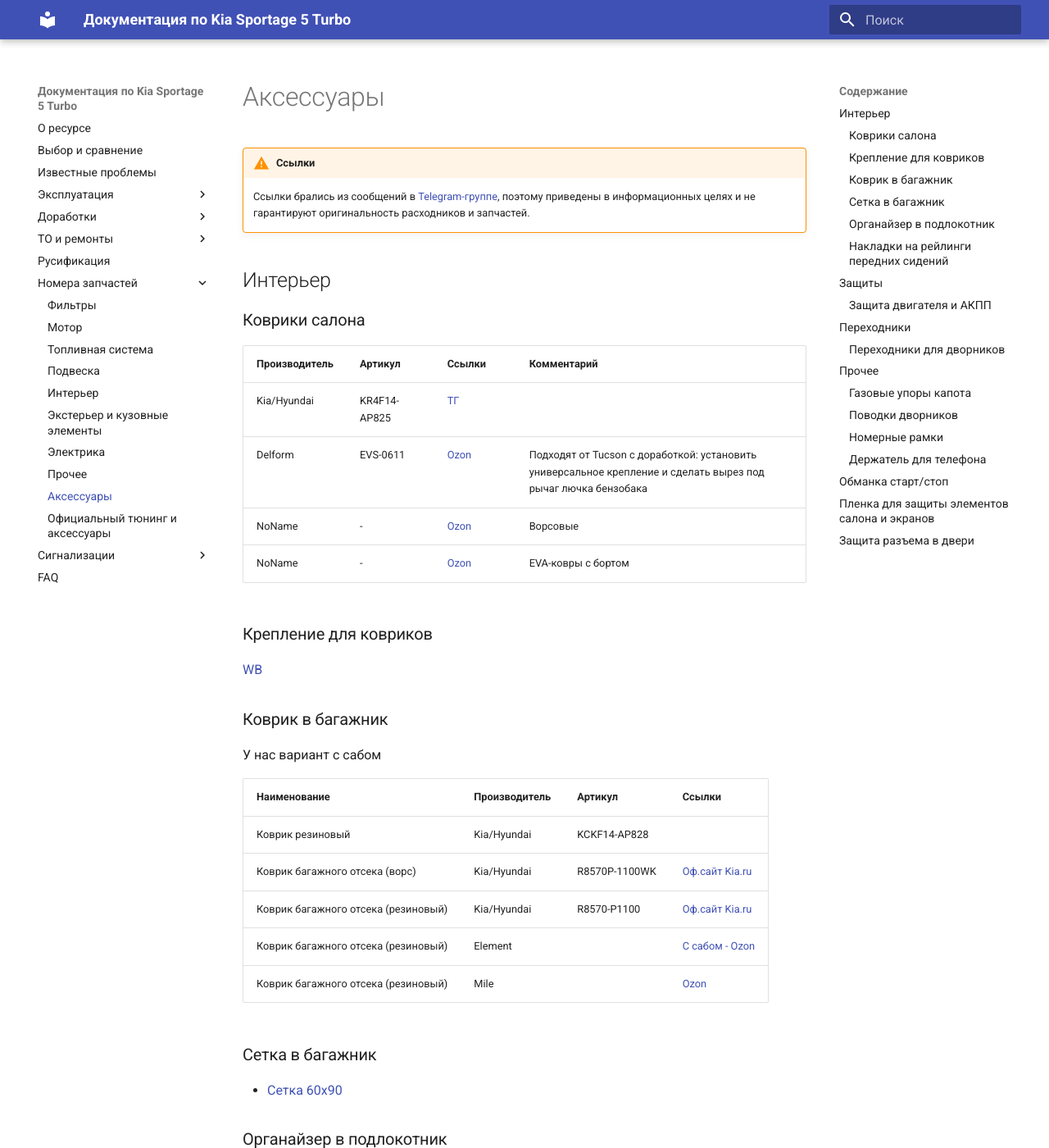
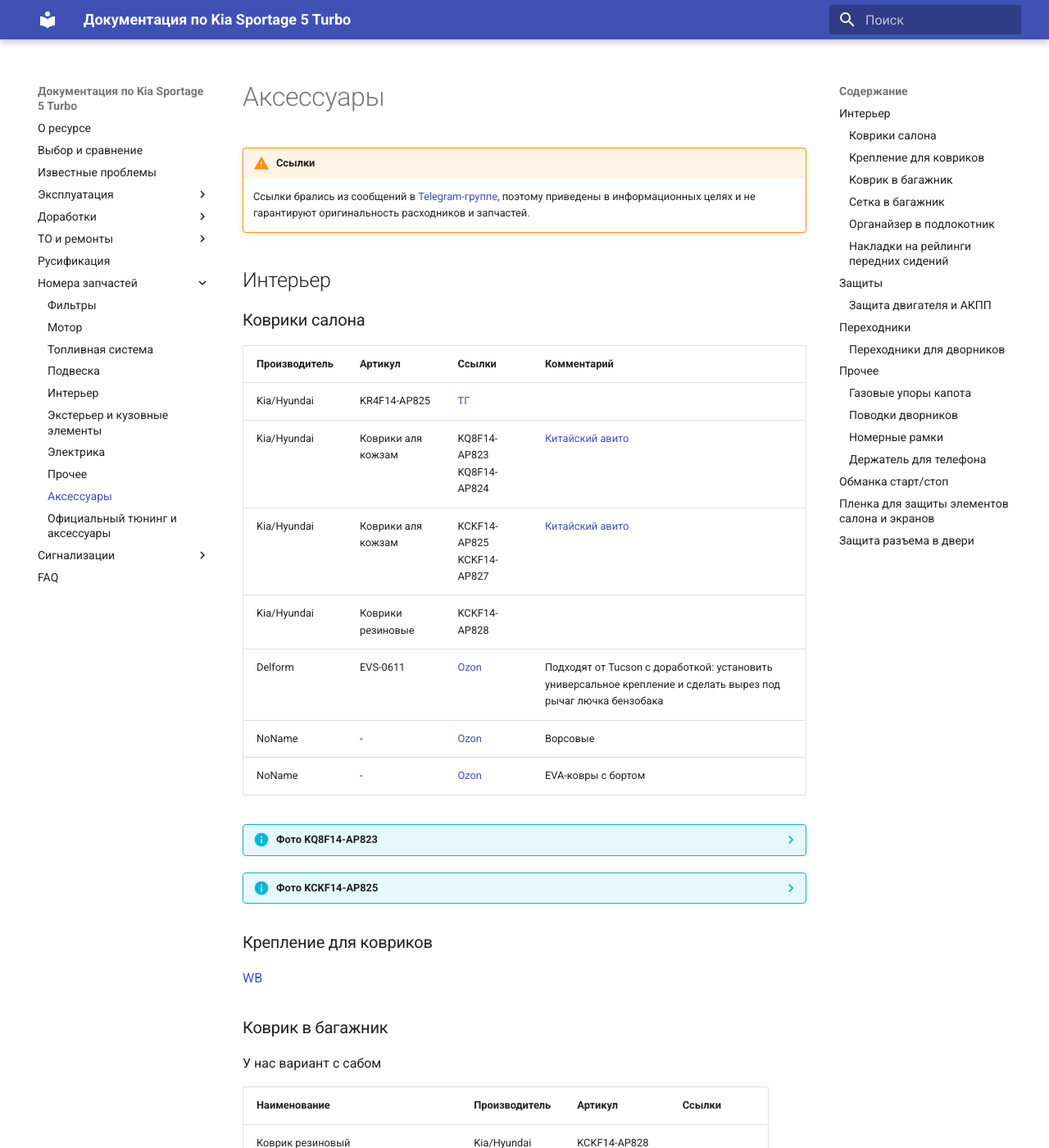
Before and after one commit to kia-sportage-docs/kia-sport5-docs, an MkDocs documentation site: the page built from docs/part/accessories.md, in a window 1280 px wide and 1400 px high. Shown: the whole window at 82% size. Built offline with MkDocs 1.6.1 and Material for MkDocs 9.7.7, drawn with Linux system fonts in a browser that asks for light colours.

```diff
--- a/docs/part/accessories.md
+++ b/docs/part/accessories.md
@@ -8,10 +8,27 @@
 | Производитель | Артикул | Ссылки | Комментарий |
 |---|---|---| --- |
 | Kia/Hyundai | KR4F14-AP825 | [ТГ](https://t.me/Kia_Sportage_5_Turbo/36159/117860)| |
+| Kia/Hyundai |Коврики аля кожзам | KQ8F14-AP823<br>KQ8F14-AP824 | [Китайский авито](https://www.goofish.com/item?id=722962353965&spm=widle.12011849.copy.detail&ut_sk=1.aNgDOkObNiwDAOTkA3Z43seu_12431167_1759001764406.copy.detail.722962353965.2220879045763) | Нет уверенности в том, что подойдут |
+| Kia/Hyundai | Коврики аля кожзам | KCKF14-AP825 <br> KCKF14-AP827 | [Китайский авито](https://www.goofish.com/item?id=701640020778&spm=widle.12011849.copy.detail&ut_sk=1.aNgDOkObNiwDAOTkA3Z43seu_12431167_1759001764406.copy.detail.701640020778.2220879045763) ||
+| Kia/Hyundai |Коврики резиновые | KCKF14-AP828|||
 | Delform | EVS-0611 | [Ozon](https://ozon.ru/t/g2U420E) | Подходят от Tucson с доработкой: установить универсальное крепление и сделать вырез под рычаг лючка бензобака |
 | NoName |- |[Ozon](https://ozon.ru/t/tk19aVu) | Ворсовые |
 | NoName | - | [Ozon](https://ozon.ru/t/h1FAkwN) | EVA-ковры с бортом |
 
+??? info "Фото KQ8F14-AP823"
+    ![Image title](../images/KQ8F14AP823_1.webp){ loading=lazy }
+    ![Image title](../images/KQ8F14AP823_2.webp){ loading=lazy }
+    ![Image title](../images/KQ8F14AP823_3.webp){ loading=lazy }
+    ![Image title](../images/KQ8F14AP823_4.webp){ loading=lazy }
+    ![Image title](../images/KQ8F14AP823_5.webp){ loading=lazy }
+
+??? info "Фото KCKF14-AP825"
+    ![Image title](../images/KCKF14-AP825.webp){ loading=lazy }
+    ![Image title](../images/KCKF14-AP825_2.webp){ loading=lazy }
+    ![Image title](../images/KCKF14-AP825_3.webp){ loading=lazy }
+    ![Image title](../images/KCKF14-AP825_4.webp){ loading=lazy }
+    ![Image title](../images/KCKF14-AP825_5.webp){ loading=lazy }
+    ![Image title](../images/KCKF14-AP825_6.webp){ loading=lazy }
 
 ### Крепление для ковриков
 
```
Also changed, not shown: docs/part/electric.md (+15 -0 lines), docs/images/206308-0550.jpg (added), docs/images/206308-1123.jpg (added).
